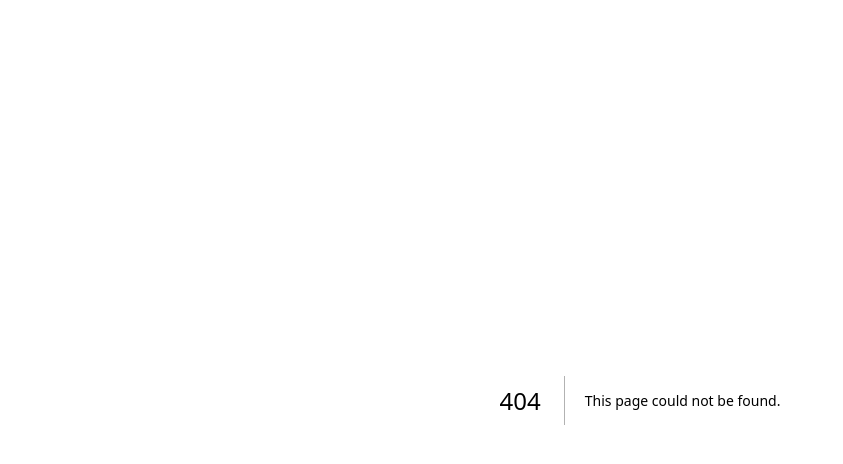
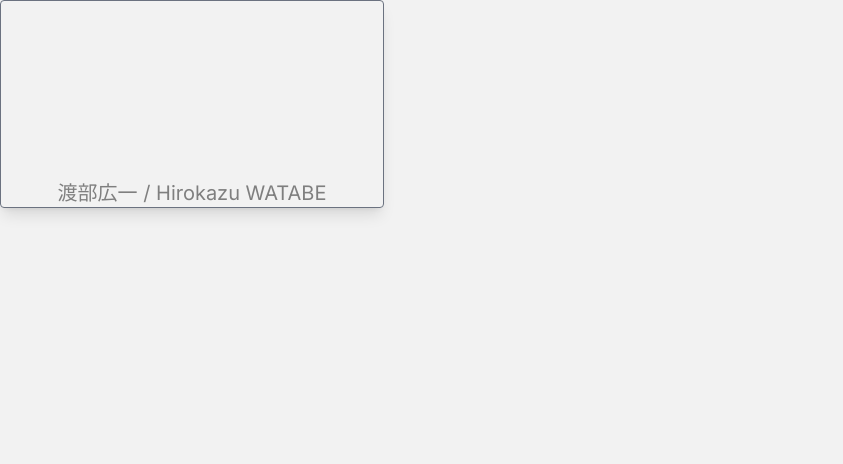
Before and after one commit to iiplDoshisha/iiplHP, a Next.js app in the folder frontend/web-front/: page /card in a window 1280 px wide. Before the commit this address had no page. Shown: the top 464 px of the page, without its empty margins (0-843 px from the left). Built offline with nearby package versions, Linux system fonts and the light colour scheme.

Commit message:
feat:メンバーカードの実装

```diff
--- /dev/null
+++ b/frontend/web-front/src/app/card/page.tsx
@@ -0,0 +1,9 @@
+import Card from "@/components/card/Card";
+
+export default function Home() {
+  return (
+    <div>
+        <Card name='渡部広一 / Hirokazu WATABE'/>
+    </div>
+  );
+}
--- /dev/null
+++ b/frontend/web-front/src/components/card/Card.tsx
@@ -0,0 +1,48 @@
+"use client";
+import React from 'react';
+
+const styles = {
+
+    //md:~~  768px以上で適応
+    //lg:~~  1024px
+    card:`
+        lg:w-96
+        lg:h-52
+        h-24
+        w-48
+        rounded
+        overflow-hdden
+        shadow-lg
+        relative
+        border border-gray-500
+    `,
+
+    name:`
+        text-center
+        lg:text-xl
+        text-[10px]
+        absolute
+        bottom-0
+        left-0
+        right-0
+`,
+}
+
+interface TitleProps {
+    name: string;
+  }
+
+
+const Card: React.FC<TitleProps> = (props) => {
+
+
+  return (
+    <div className={styles.card}>
+        <div className={styles.name}>
+            {props.name}
+        </div>
+    </div>
+
+  )
+}
+export default Card
```
Also changed, not shown: 1 other file (tests, documents, lock files or other folders).
